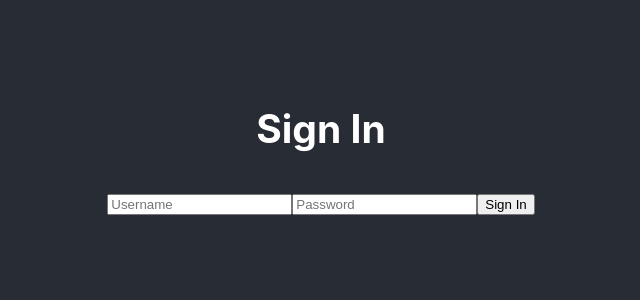
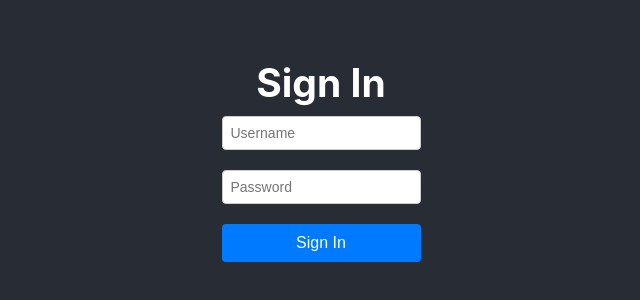
Before and after one commit to JessLeonie/CFG_Fullstack, a React (Create React App) app in the folder HomeworkThree/user-login-page/: page / in a window 1280 px wide. Shown: the part 256-556 px from the top of the page, without its empty margins (319-959 px from the left). Built offline with nearby package versions, Linux system fonts and the light colour scheme.

Commit message:
Added design to web pages

```diff
--- a/HomeworkThree/user-login-page/src/components/ReturnButton/Return.css
+++ b/HomeworkThree/user-login-page/src/components/ReturnButton/Return.css
@@ -0,0 +1,23 @@
+.return-button {
+    padding: 10px 20px;
+    background-color: #007bff;
+    color: white;
+    border: none;
+    border-radius: 4px;
+    cursor: pointer;
+    font-size: 16px;
+    margin-top: 20px;
+  }
+
+  .return-button:hover {
+    background-color: #0056b3;
+  }
+
+  h2 {
+    margin-bottom: 10px;
+  }
+
+  p {
+    font-size: 18px;
+    text-align: center;
+  }
--- a/HomeworkThree/user-login-page/src/components/SignIn/SignIn.css
+++ b/HomeworkThree/user-login-page/src/components/SignIn/SignIn.css
@@ -0,0 +1,26 @@
+.signin-form input {
+    padding: 8px;
+    border: 1px solid #ccc;
+    border-radius: 4px;
+    font-size: 14px;
+  }
+
+  .signin-button {
+    padding: 10px 20px;
+    background-color: #007bff;
+    color: white;
+    border: none;
+    border-radius: 4px;
+    cursor: pointer;
+    font-size: 16px;
+  }
+
+  .signin-button:hover {
+    background-color: #0056b3;
+  }
+
+  .signin-form {
+    display: flex;
+    flex-direction: column;
+    gap: 20px;
+  }
--- a/HomeworkThree/user-login-page/src/components/SignOut/SignOut.css
+++ b/HomeworkThree/user-login-page/src/components/SignOut/SignOut.css
@@ -0,0 +1,18 @@
+.signout-button {
+    padding: 10px 20px;
+    background-color: #007bff;
+    color: white;
+    border: none;
+    border-radius: 4px;
+    cursor: pointer;
+    font-size: 16px;
+    margin-top: 20px;
+  }
+
+  .signout-button:hover {
+    background-color: #0056b3;
+  }
+
+  h2 {
+    margin-bottom: 20px;
+  }
```
